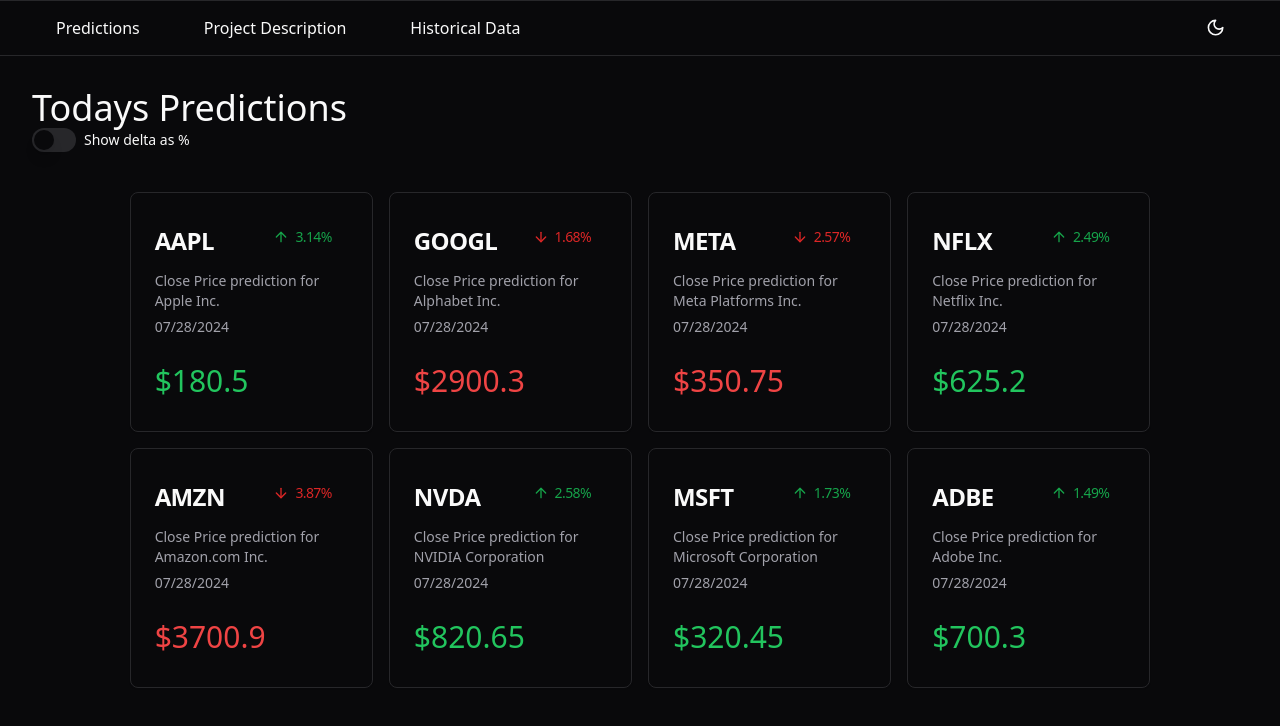
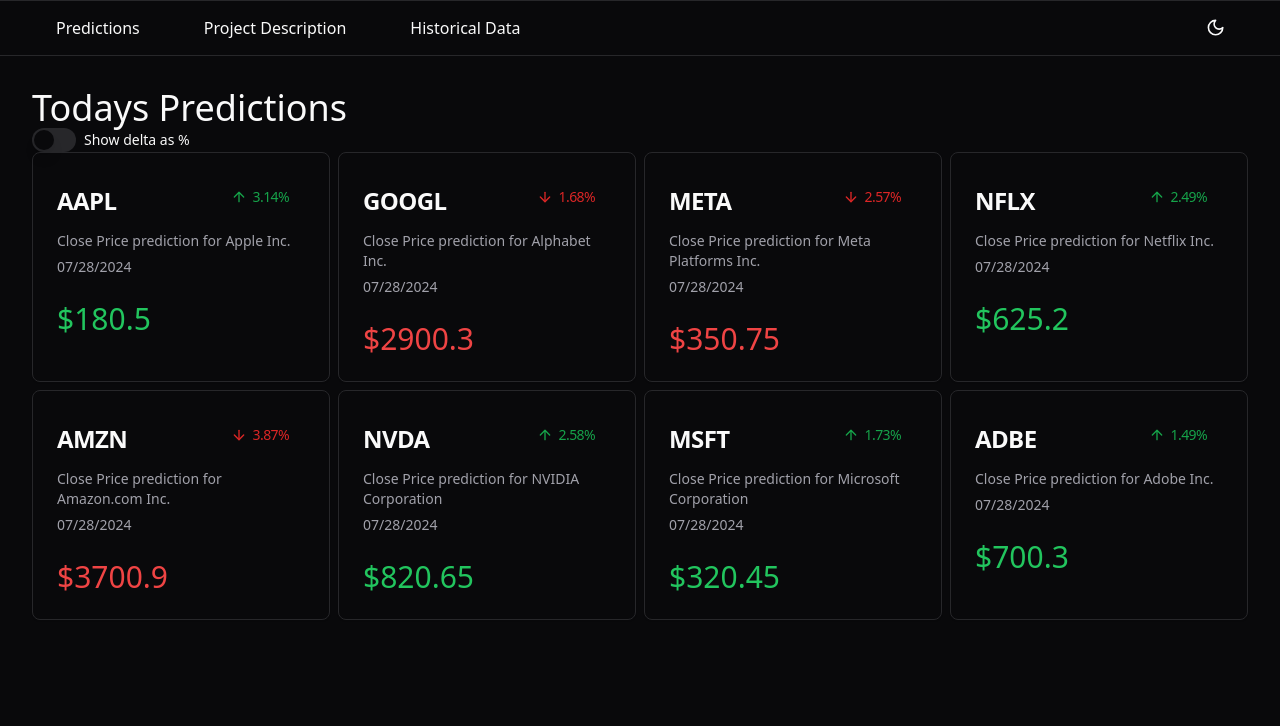
Before and after one commit to jbrijs/faang-finance-frontend, a React (Vite) app: page / in a window 1280 px wide. Shown: the top 726 px of the page. Built offline with nearby package versions, Linux system fonts and the light colour scheme.

Commit message:
grid layout

```diff
--- a/src/components/home-page.tsx
+++ b/src/components/home-page.tsx
@@ -23,7 +23,7 @@
             />
             <Label htmlFor="delta-view">Show delta as %</Label>
           </div>
-          <div className="flex flex-row flex-wrap items-center justify-center gap-4 pt-10 w-full">
+          <div className="sm:grid grid-cols-4 grid-rows-2 w-full gap-2 flex flex-col">
             {testData.map((data, index) => (
               <PredictionCard
                 percentView={deltaAsPercent}
--- a/src/components/prediction-card.tsx
+++ b/src/components/prediction-card.tsx
@@ -27,7 +27,7 @@
 
   return (
 
-      <Card className="w-1/5 h-60 relative">
+      <Card className="sm:col-span-1 sm:row-span-2 w-full">
         <CardHeader className="w-full">
           <CardTitle className="w-full flex flex-row justify-between items-center justify-between">{ticker} <div className="flex flex-dol mb-2" >
             <DeltaButton trendingUp={isUp} percentView={percentView} prediction={prediction} prevClose={previous_close}/>
@@ -39,7 +39,6 @@
           <CardDescription>07/28/2024</CardDescription>
         </CardHeader>
         <CardContent>
-          <div className="flex items-end absolute bottom-8">
             <p
               className={
                 isUp ? "text-3xl text-green-500" : "text-3xl text-red-500"
@@ -47,7 +46,6 @@
             >
               ${prediction}
             </p>
-          </div>
         </CardContent>
       </Card>
 
```
